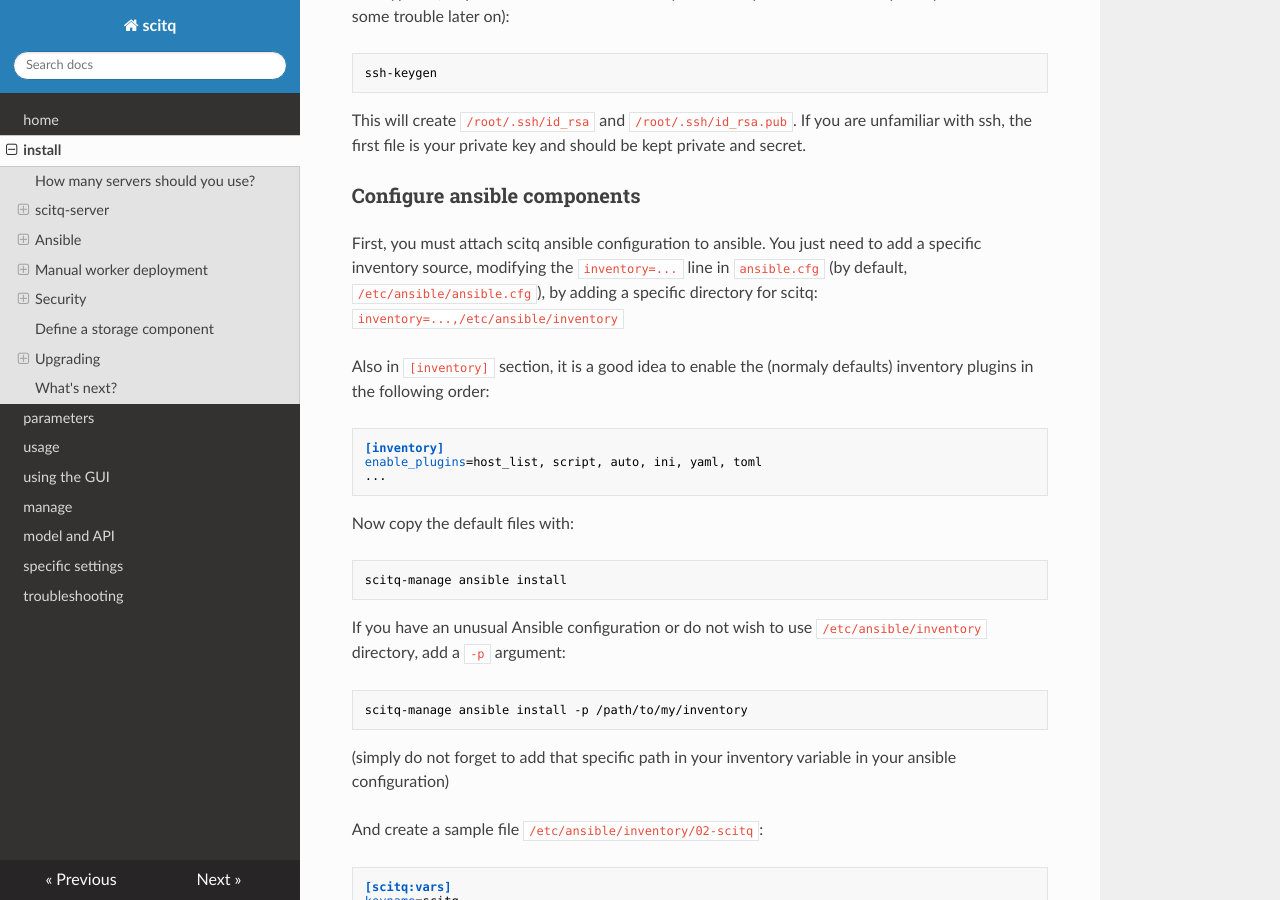
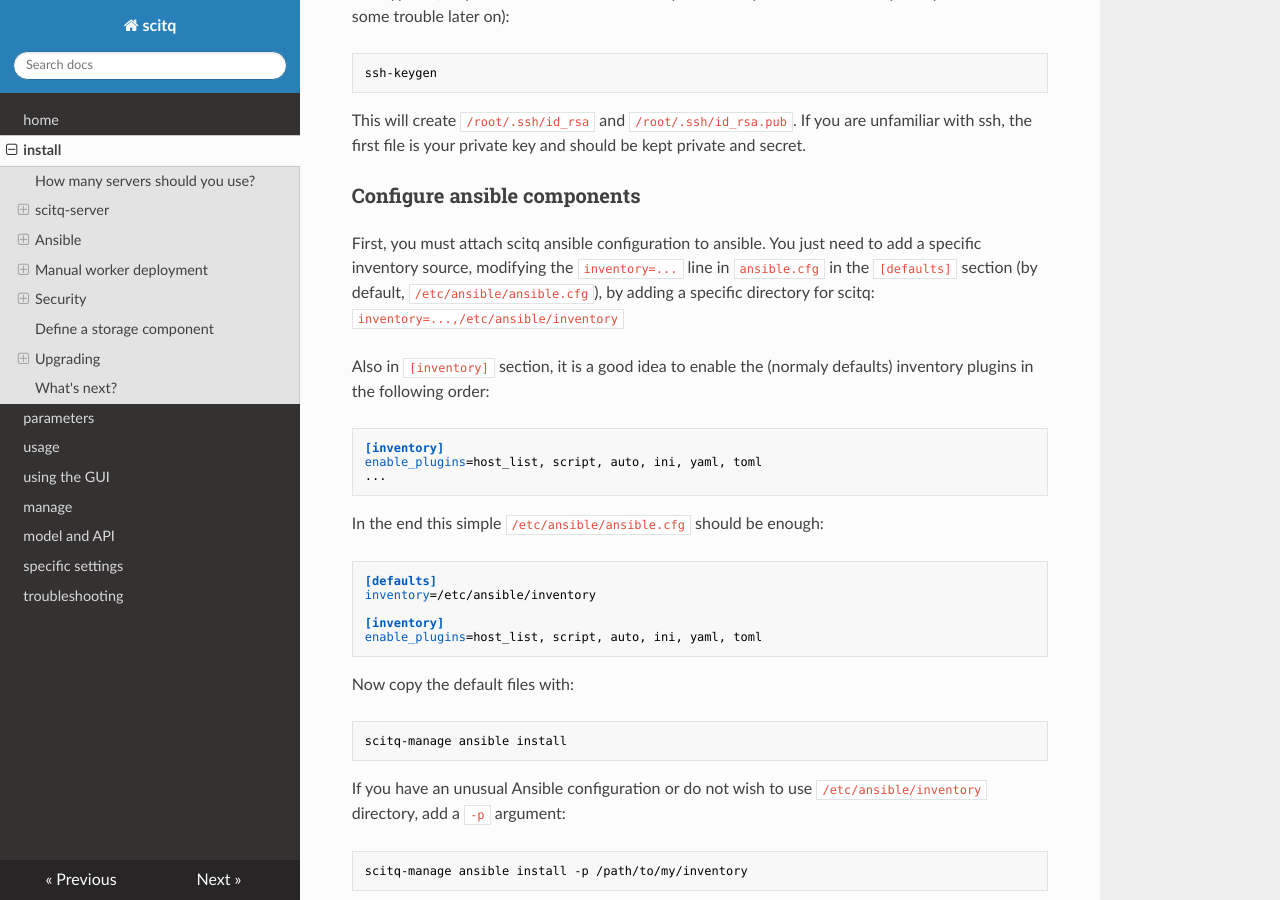
Before and after one commit to gmtsciencedev/scitq, an MkDocs documentation site: the page built from docs/install.md, in a window 1280 px wide and 900 px high, scrolled down 5767 px. Built offline with MkDocs 1.6.1, drawn with Linux system fonts in a browser that asks for light colours; nearby versions of some CDN libraries; some of the changed text lies outside the part shown.

Commit message:
two small bugs and doc issues (bugs in delete_batch() function in scitq.server and ansible install clarified)

````diff
--- a/docs/install.md
+++ b/docs/install.md
@@ -223,7 +223,7 @@ This will create `/root/.ssh/id_rsa` and `/root/.ssh/id_rsa.pub`. If you are unf
 
 ### Configure ansible components
 
-First, you must attach scitq ansible configuration to ansible. You just need to add a specific inventory source, modifying the `inventory=...` line in `ansible.cfg` (by default, `/etc/ansible/ansible.cfg`), by adding a specific directory for scitq:
+First, you must attach scitq ansible configuration to ansible. You just need to add a specific inventory source, modifying the `inventory=...` line in `ansible.cfg` in the `[defaults]` section (by default, `/etc/ansible/ansible.cfg`), by adding a specific directory for scitq:
 `inventory=...,/etc/ansible/inventory`
 
 Also in `[inventory]` section, it is a good idea to enable the (normaly defaults) inventory plugins in the following order:
@@ -232,6 +232,16 @@ Also in `[inventory]` section, it is a good idea to enable the (normaly defaults
 enable_plugins=host_list, script, auto, ini, yaml, toml
 ...
 ```
+
+In the end this simple `/etc/ansible/ansible.cfg` should be enough:
+```ini
+[defaults]
+inventory=/etc/ansible/inventory
+
+[inventory]
+enable_plugins=host_list, script, auto, ini, yaml, toml
+```
+
 
 Now copy the default files with:
 ```bash
````
Also changed, not shown: other parts of docs/install.md (+1 -1 lines), 1 other file.
